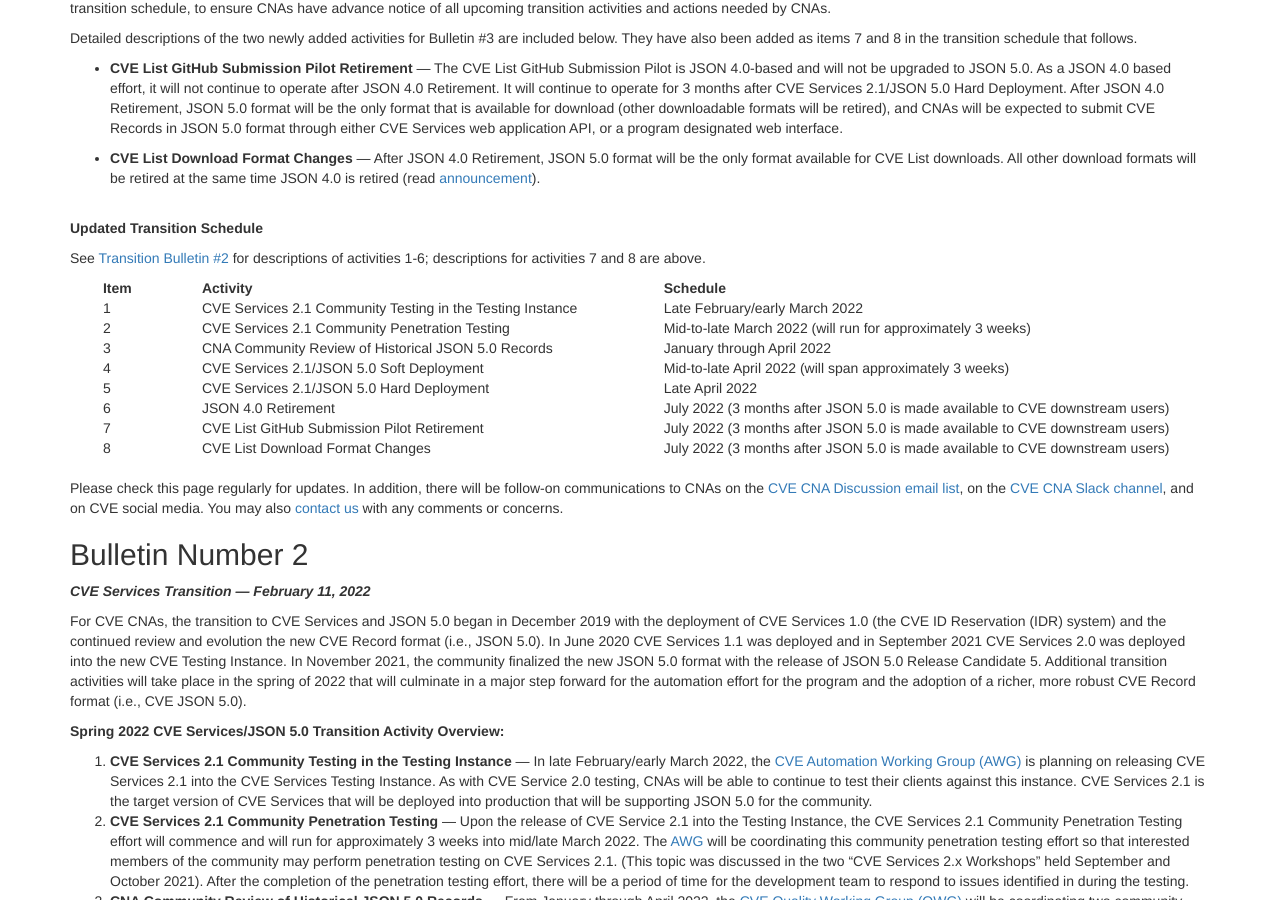
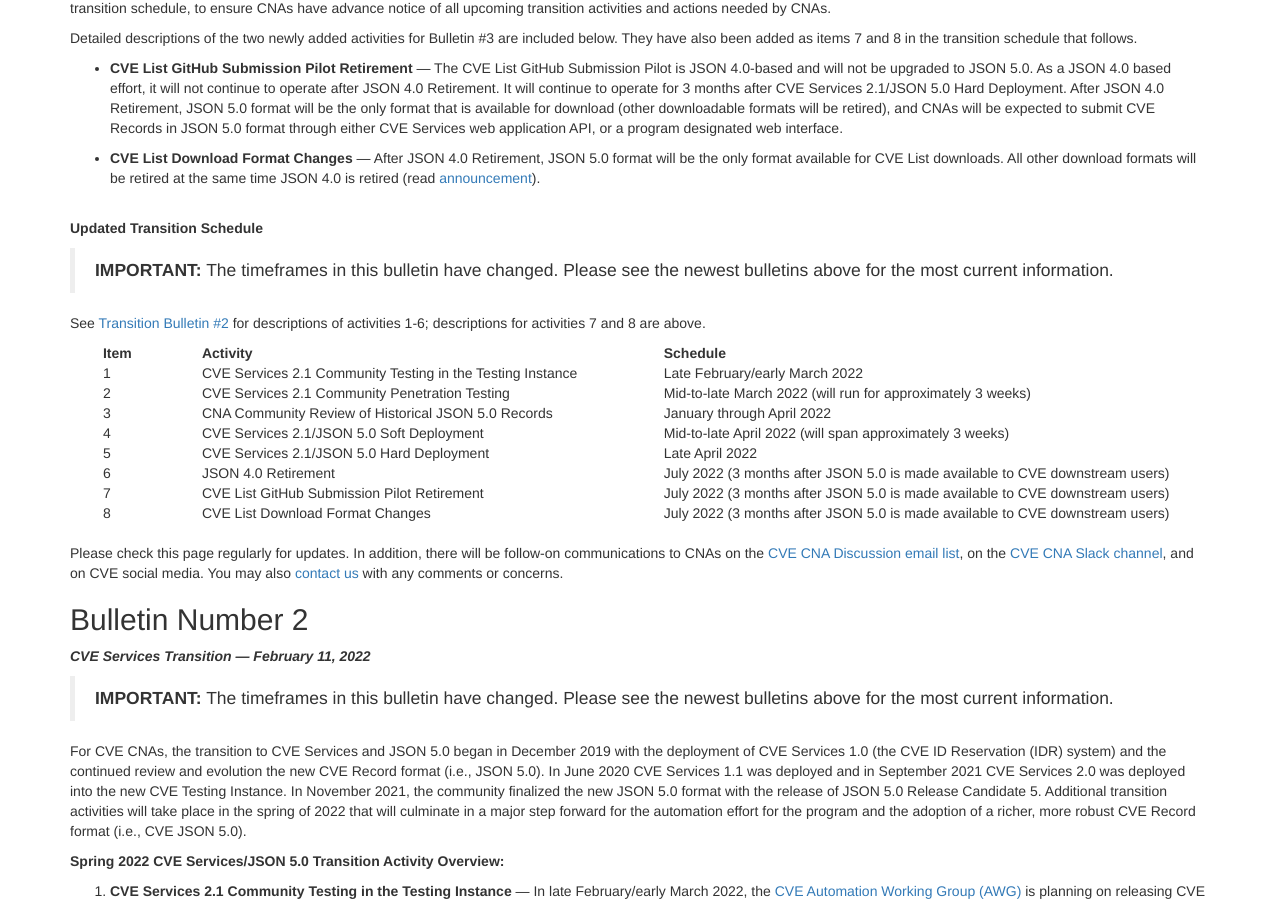
Before and after one commit to CVEProject/cveproject.github.io, a Jekyll site: the page built from automation-transition.md, in a window 1280 px wide and 900 px high, scrolled down 4138 px. Built offline with Jekyll 4.4.1, drawn with Linux system fonts in a browser that asks for light colours; nearby versions of some CDN libraries; some of the changed text lies outside the part shown.

Commit message:
Update automation-transition.md
Add statement about transition timeframes in two earlier bulletins

```diff
--- a/automation-transition.md
+++ b/automation-transition.md
@@ -90,11 +90,11 @@ After CVE Services/JSON 5.0 is deployed, this method will only accept direct use
 
 To use this method, CNAs will need to present their CVE Services User ID and authentication token through [Vulnogram](https://vulnogram.github.io/cve5/#editor) to identify/authenticate to CVE Services. New users, please request CVE Services credentials from your Root.
 
-<hr style="border:1px solid black">
+<hr style="border:1px solid green">
 
 <h3>Active submission method.</h3>
 
-<hr style="border:1px solid black">
+<hr style="border:1px solid green">
 
 <br/>
 
@@ -108,11 +108,11 @@ Three clients are currently available for use as part of CVE Services/JSON 5.0 d
  * [Red Hat command line interface – cvelib](https://github.com/RedHatProductSecurity/cvelib)
  * [CERT/CC simple HTML interface – cveClient](https://github.com/CERTCC/cveClient)
 
-<hr style="border:1px solid black">
+<hr style="border:1px solid green">
 
 <h3>Active submission method.</h3>
 
-<hr style="border:1px solid black">
+<hr style="border:1px solid green">
 
 <br/>
 
@@ -120,11 +120,11 @@ Three clients are currently available for use as part of CVE Services/JSON 5.0 d
 
 CNAs may develop their own CVE Services clients. The CVE Program is currently preparing documentation to support that development, which will be announced in a future bulletin.
 
-<hr style="border:1px solid black">
+<hr style="border:1px solid green">
 
 <h3>Active submission method.</h3>
 
-<hr style="border:1px solid black">
+<hr style="border:1px solid green">
 
 <br/>
 
@@ -141,7 +141,7 @@ The message below, sent to CNAs by the Quality Working Group (QWG) on March 21,
 
 CNAs,
 
-The GitHub submission pilot has been using an experimental JSON format (version 4.0) for publishing CVE Records. The CVE Quality Working Group has been working to improve this format for use with the upcoming [CVE Services API](https://github.com/CVEProject/cve-services), with a better-specified schema while fulfilling new requirements from the CVE Program ([version 5.0](https://github.com/CVEProject/cve-schema)).
+The GitHub submission pilot has been using an experimental JSON format (version 4.0) for publishing CVE Records. The CVE Quality Working Group has been working to improve this format for use with the upcoming [CVE Services API](https://github.com/CVEProject/cve-services), with a better-specified schema while fulfilling new requirements from the CVE Program ([version 5.0](https://github.com/CVEProject/cve-schema).
 
 As part of this process, all existing CVE Records (about 181 thousand) are being programmatically upconverted and are available at [https://github.com/CVEProject/cvelistV5/tree/master/review_set](https://github.com/CVEProject/cvelistV5/tree/master/review_set) (last updated March 15th).
 
@@ -173,7 +173,7 @@ During this process, 314 records had issues with the data and are autocorrected
   </li>
  </ol>
 
-If you have any further questions, please feel free to raise them with the CVE Quality Working Group ([cve-board-qualitywg-list@mitre.org](mailto:cve-board-qualitywg-list@mitre.org)) or as issues at [https://github.com/CVEProject/cve-schema/issues](https://github.com/CVEProject/cve-schema/issues).
+If you have any further questions, please feel free to raise them with the CVE Quality Working Group ([cve-board-qualitywg-list@mitre.org](mailto:cve-board-qualitywg-list@mitre.org) or as issues at [https://github.com/CVEProject/cve-schema/issues](https://github.com/CVEProject/cve-schema/issues).
 
 ## Bulletin Number 4
 <strong>*CVE Services Transition  —  March 21, 2022*</strong>
@@ -208,7 +208,9 @@ Detailed descriptions of the two newly added activities for Bulletin #3 are incl
 <br>
 <strong>Updated Transition Schedule</strong>
 
-See [Transition Bulletin #2](https://cveproject.github.io/automation-transition#bulletin-number-2) for descriptions of activities 1-6; descriptions for activities 7 and 8 are  above.
+><strong>IMPORTANT:</strong> The timeframes in this bulletin have changed. Please see the newest bulletins above for the most current information.
+
+See [Transition Bulletin #2](https://cveproject.github.io/automation-transition#bulletin-number-2) for descriptions of activities 1-6; descriptions for activities 7 and 8 are above.
 
   <table style="padding-left:5%;padding-left:30%;">
     <tr>
@@ -264,6 +266,8 @@ Please check this page regularly for updates. In addition, there will be follow-
 ## Bulletin Number 2
 <strong>*CVE Services Transition  —  February 11, 2022*</strong>
 
+><strong>IMPORTANT:</strong> The timeframes in this bulletin have changed. Please see the newest bulletins above for the most current information.
+
 For CVE CNAs, the transition to CVE Services and JSON 5.0 began in December 2019 with the deployment of CVE Services 1.0 (the CVE ID Reservation (IDR) system) and the continued review and evolution the new CVE Record format (i.e., JSON 5.0). In June 2020 CVE Services 1.1 was deployed and in September 2021 CVE Services 2.0 was deployed into the new CVE Testing Instance. In November 2021, the community finalized the new JSON 5.0 format with the release of JSON 5.0 Release Candidate 5. Additional transition activities will take place in the spring of 2022 that will culminate in a major step forward for the automation effort for the program and the adoption of a richer, more robust CVE Record format (i.e., CVE JSON 5.0).
 
 <strong>Spring 2022 CVE Services/JSON 5.0 Transition Activity Overview:</strong>
```
Also changed, not shown: other parts of automation-transition.md (+1 -1 lines).
